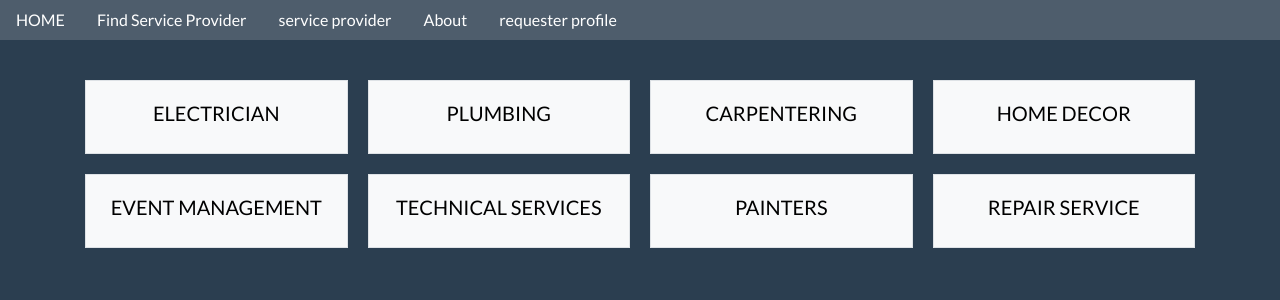
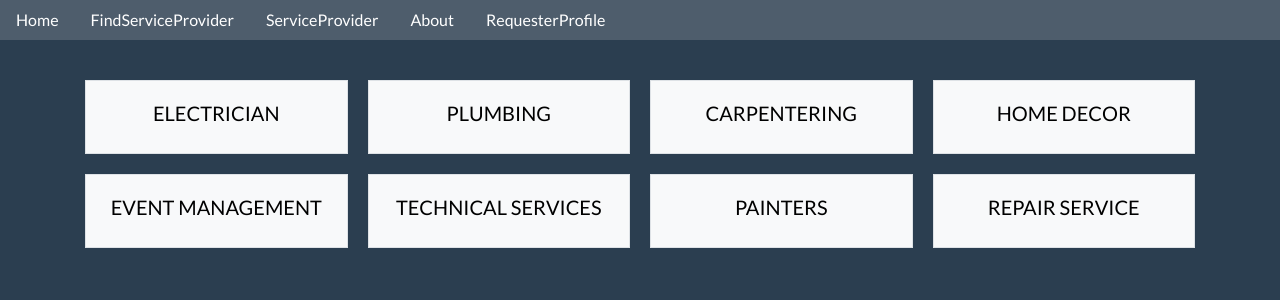
Before and after one commit to Udhayavarshini19/homeservices, a PHP site: page /index.php in a window 1280 px wide. Shown: the top 300 px of the page. Run offline with PHP 8.4, Linux system fonts and the light colour scheme.

Commit message:
Update header.php

```diff
--- a/homeservices/include/header.php
+++ b/homeservices/include/header.php
@@ -21,12 +21,12 @@
 <body>
     <nav class="nav bg-dark">
         <?php if (!isset($_SESSION['user'])): ?>
-         <a class="nav-link action " href="index.php">HOME</a>
-        <a class="nav-link " href="findservice.php">Find Service Provider</a>
-        <a class="nav-link" href="login.php"> service provider</a>
+         <a class="nav-link action " href="index.php">Home</a>
+        <a class="nav-link " href="findservice.php">FindServiceProvider</a>
+        <a class="nav-link" href="login.php"> ServiceProvider</a>
 
         <a class="nav-link" href="about.php">About</a>
-        <a class="nav-link" href="user_dashboard.php">requester profile</a>
+        <a class="nav-link" href="user_dashboard.php">RequesterProfile</a>
 
         <?php elseif ($_SESSION['user']->name == 'admin'): ?>
         <a class="nav-link" href="managehall.php">Manage Providers</a>
```
